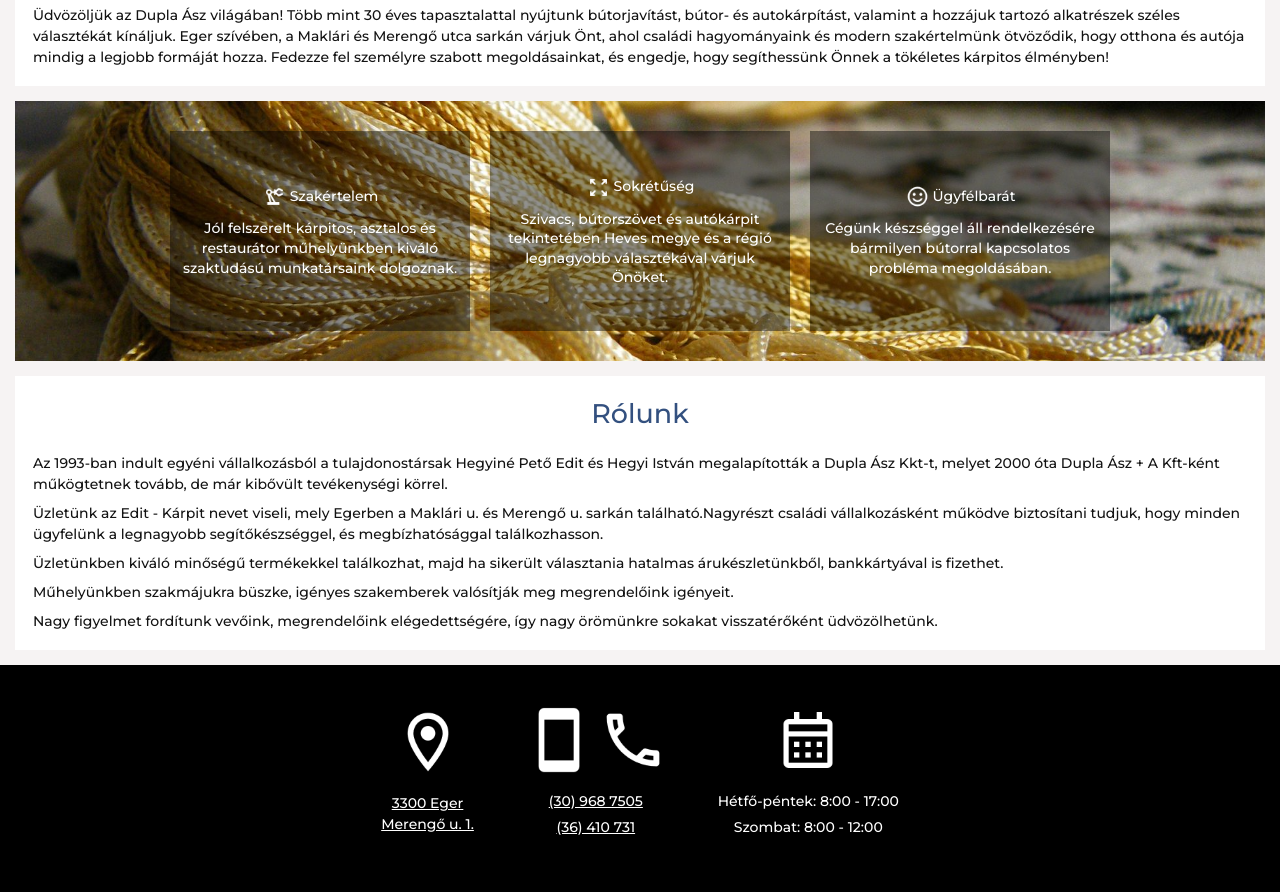
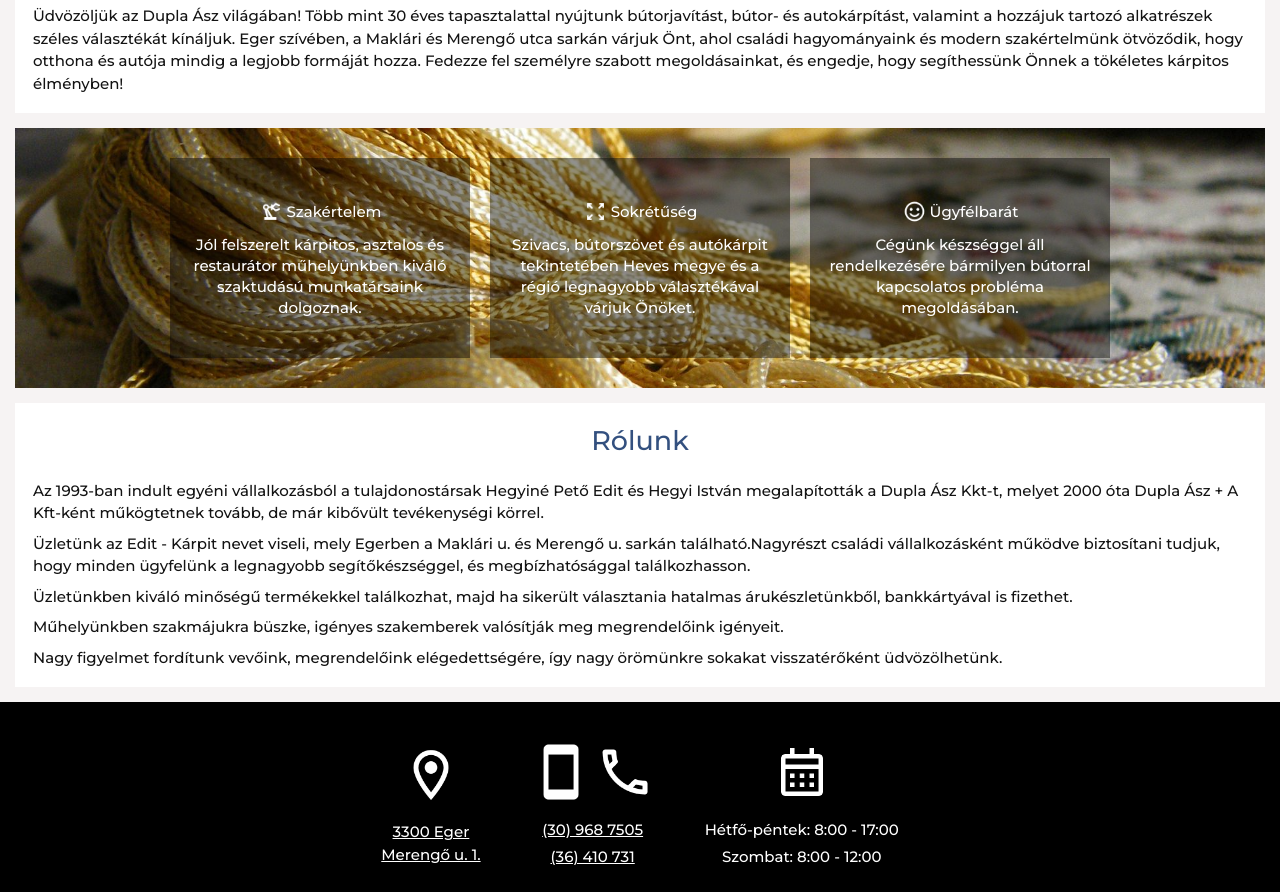
Before and after one commit to mtlevi700/duplaaszteszt, a plain HTML site: page index.html in a window 1280 px wide. Shown: the part 440-1332 px from the top of the page. Drawn offline with nearby package versions, Linux system fonts and the light colour scheme.

```diff
--- a/style.css
+++ b/style.css
@@ -13,12 +13,13 @@
     margin: 0;
     box-sizing: border-box;
     scroll-behavior: smooth;
-    font-size: 14px;
+    font-size: 15px;
     line-height: 1.5;
     font-family: "Montserrat", serif;
     font-optical-sizing: auto;
     font-weight: 450;
     font-style: normal;
+    -webkit-text-size-adjust: 100%;
     }
 
 body{
@@ -316,7 +317,7 @@
 .big{
     min-width: 50px;
     width: 14vw;
-    max-width: 70px;
+    max-width: 60px;
 }
 .small{
     min-width: 30px;
```
